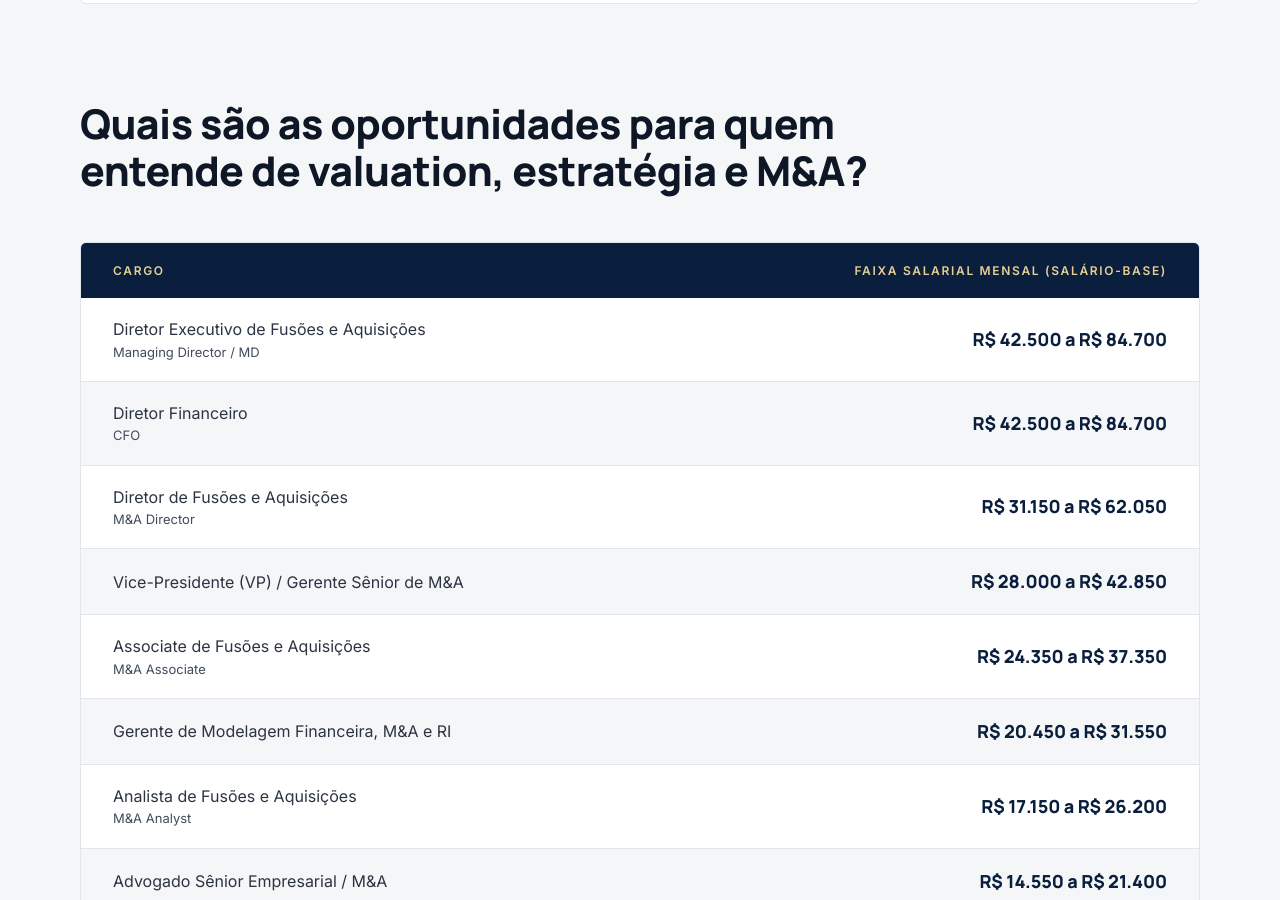
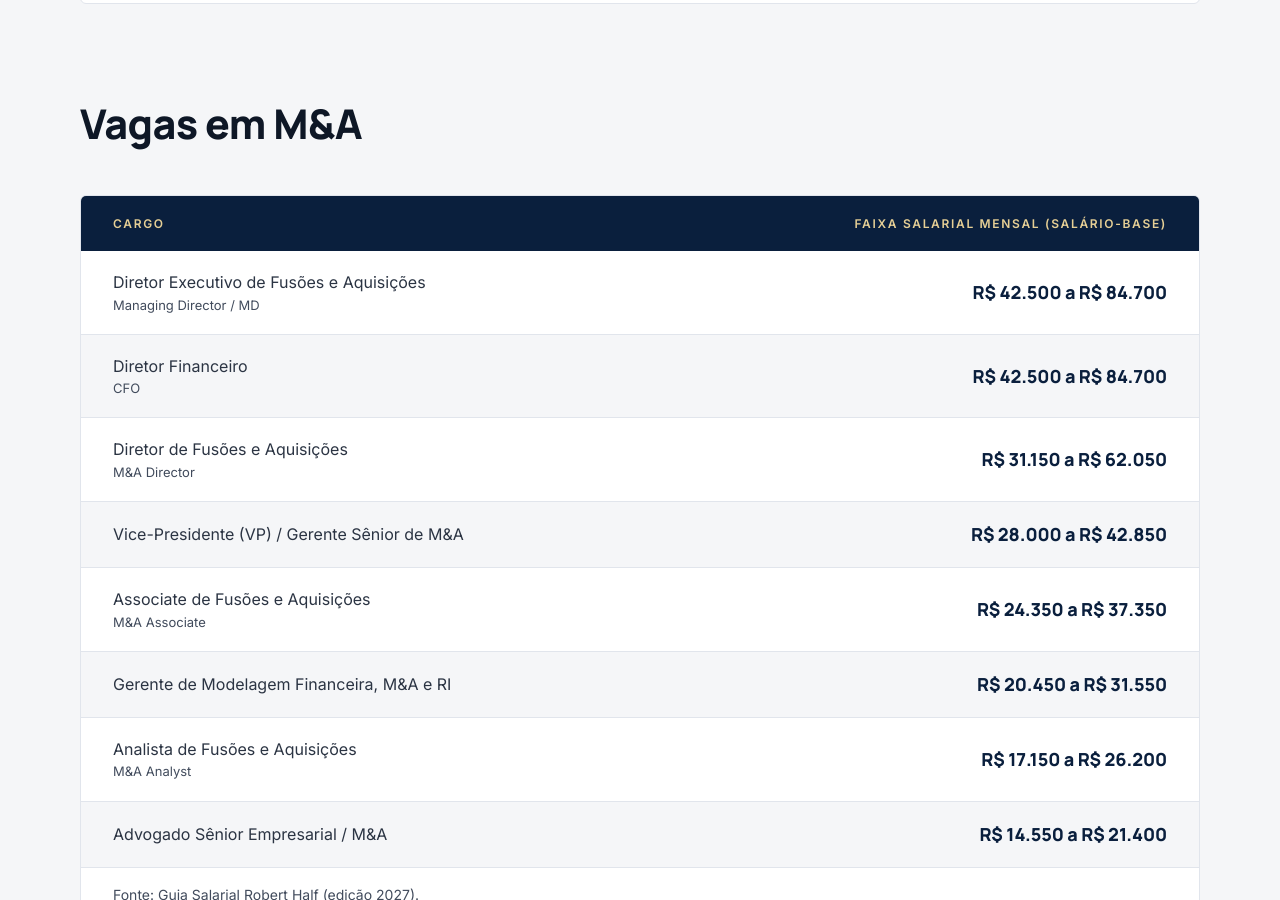
Before and after one commit to jvlunarlaunch/site_alexandre_cracosvky, a plain HTML site: page certificado.html in a window 1280 px wide. Shown: the part 2658-3558 px from the top of the page. Drawn offline with Linux system fonts and the light colour scheme.

Commit message:
Troca título da seção de oportunidades por 'Vagas em M&A' em /certificado
Co-Authored-By: Claude Opus 5.5 <noreply@anthropic.com>
Claude-Session: https://claude.ai/code/session_013WReZMtvagw3SoPh547w47

```diff
--- a/certificado.html
+++ b/certificado.html
@@ -480,7 +480,7 @@
       background: var(--line-dark);
     }
 
-    .section__head--spaced { margin-top: clamp(64px, 8vw, 96px); }
+    .section__head--spaced { margin-top: clamp(64px, 8vw, 96px); text-align: left; align-items: flex-start; }
 
     @media (max-width: 640px) {
       .market { padding: 24px 20px; }
@@ -1114,7 +1114,7 @@
         </div>
 
         <div class="section__head section__head--spaced">
-          <h2 class="section__title section__title--narrow">Quais são as oportunidades para quem entende de valuation, estratégia e M&amp;A?</h2>
+          <h2 class="section__title">Vagas em M&amp;A</h2>
         </div>
 
         <div class="salaries">
```
